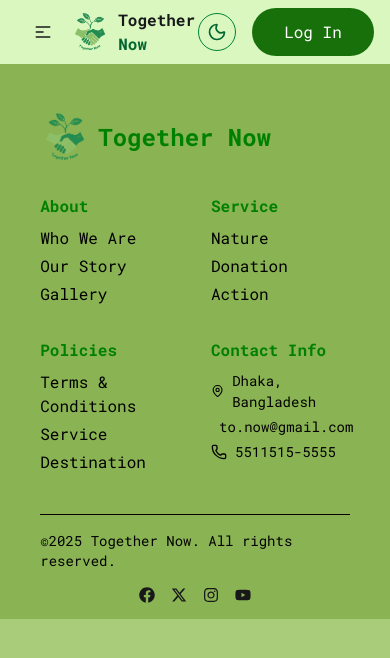
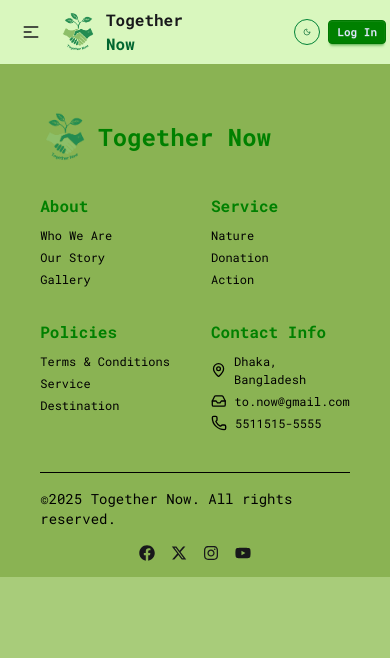
Before and after one commit to arik509/together-now-client, a React (Vite) app: page /auth in a window 390 px wide. Shown: the top 658 px of the page. Built offline with nearby package versions, Linux system fonts and the light colour scheme; no server answers.

Commit message:
Fixed some responsive and color issue

```diff
--- a/src/Components/Footer.jsx
+++ b/src/Components/Footer.jsx
@@ -25,7 +25,7 @@ const Footer = () => (
           <div className="grid grid-cols-2 md:grid-cols-4 gap-8 md:gap-20 w-full">
             <div className="text-primary">
               <h3 className="font-bold mb-2">About</h3>
-              <ul className="space-y-1 text-accent">
+              <ul className="space-y-1 text-[12px] md:text-[16px] text-accent">
                 <li>Who We Are</li>
                 <li>Our Story</li>
                 <li>Gallery</li>
@@ -33,7 +33,7 @@ const Footer = () => (
             </div>
             <div className="text-primary">
               <h3 className="font-bold mb-2">Service</h3>
-              <ul className="space-y-1 text-accent">
+              <ul className="space-y-1 text-[12px] md:text-[16px] text-accent">
                 <li>Nature</li>
                 <li>Donation</li>
                 <li>Action</li>
@@ -41,7 +41,7 @@ const Footer = () => (
             </div>
             <div className="text-primary">
               <h3 className="font-bold mb-2">Policies</h3>
-              <ul className="space-y-1 text-accent">
+              <ul className="space-y-1 text-[12px] md:text-[16px] text-accent">
                 <li>Terms & Conditions</li>
                 <li>Service</li>
                 <li>Destination</li>
@@ -49,7 +49,7 @@ const Footer = () => (
             </div>
             <div className="text-primary">
               <h3 className="font-bold mb-2">Contact Info</h3>
-              <ul className="space-y-1 text-[14px] md:text-[16px] text-accent">
+              <ul className="space-y-1 text-[12px] md:text-[16px] text-accent">
                 <li className="flex items-center gap-2">
                   <MapPin size={16}></MapPin> Dhaka, Bangladesh
                 </li>
--- a/src/Components/Navbar.jsx
+++ b/src/Components/Navbar.jsx
@@ -69,7 +69,7 @@ const Navbar = () => {
 
   return (
     <div className="bg-secondary">
-      <div className="navbar w-11/12 mx-auto p-0 md:p-3 lg:p-6">
+      <div className="navbar w-full md:w-11/12 mx-auto p-1 md:p-3 lg:p-6">
         <div className="navbar-start">
           <div className="dropdown">
             <div tabIndex={0} role="button" className="btn btn-ghost lg:hidden">
@@ -137,16 +137,16 @@ const Navbar = () => {
           </ul>
         </div>
 
-        <div className="navbar-end flex items-center gap-4">
+        <div className="navbar-end flex items-center gap-2 md:gap-4">
           <button
             onClick={toggleTheme}
             className="p-2 rounded-full border border-green-700 hover:bg-green-100 dark:hover:bg-green-500 cursor-pointer transition"
             title="Toggle theme"
           >
             {theme === "light" ? (
-              <Moon className="w-5 h-5 text-green-800" />
+              <Moon className="w-2 md:w-5 h-2 md:h-5 text-green-800" />
             ) : (
-              <Sun className="w-5 h-5 text-yellow-400" />
+              <Sun className="w-2 md:w-5 h-2 md:h-5 text-yellow-400" />
             )}
           </button>
 
@@ -161,7 +161,7 @@ const Navbar = () => {
                   <img
                     src={user.photoURL || userIcon}
                     alt={user.displayName || "User"}
-                    className="w-10 h-10 rounded-full border-2 border-green-700 dark:border-green-400"
+                    className="w-6 md:w-10 h-6 md:h-10 rounded-full border-2 border-green-700 dark:border-green-400"
                   />
                 </div>
 
@@ -198,13 +198,13 @@ const Navbar = () => {
                 )}
               </div>
 
-              <button onClick={handleLogout} className="button">
-                <span className="button-content cursor-pointer">Log Out</span>
+              <button onClick={handleLogout} className="btn btn-xs sm:btn-sm md:btn-md lg:btn-lg xl:btn-xl btn-primary">
+                <span className=" cursor-pointer ">Log Out</span>
               </button>
             </>
           ) : (
-            <button className="button">
-              <Link to="/auth/login" className="button-content">
+            <button className="btn btn-xs sm:btn-sm md:btn-md lg:btn-lg xl:btn-xl btn-primary">
+              <Link to="/auth/login" className="">
                 Log In
               </Link>
             </button>
--- a/src/Pages/UpcomingEvents.jsx
+++ b/src/Pages/UpcomingEvents.jsx
@@ -98,7 +98,7 @@ const UpcomingEvents = () => {
             type="text"
             value={searchInput}
             onChange={(e) => setSearchInput(e.target.value)}
-            placeholder="Search events by title, description, or location..."
+            placeholder="Search events by title.."
             className="input input-bordered w-full pr-20 pl-12"
           />
           <Search className="absolute left-4 top-1/2 -translate-y-1/2 w-5 h-5 text-gray-400" />
@@ -122,7 +122,7 @@ const UpcomingEvents = () => {
         </form>
 
         {searchQuery && (
-          <div className="mt-2 text-sm text-gray-600 dark:text-gray-400">
+          <div className="mt-2 text-sm text-accent">
             Searching for:{" "}
             <span className="font-semibold">"{searchQuery}"</span>
             <button
@@ -153,20 +153,20 @@ const UpcomingEvents = () => {
 
       {(filter !== "All" || searchQuery) && (
         <div className="flex flex-wrap gap-2 justify-center mb-6">
-          <span className="text-sm text-gray-600 dark:text-gray-400">
+          <span className="text-sm text-accent">
             Active filters:
           </span>
           {filter !== "All" && (
             <span className="badge badge-primary gap-2">
-              Type: {filter}
+              <p className="text-accent">Type: {filter}</p>
               <button onClick={() => setFilter("All")}>
                 <X className="w-3 h-3" />
               </button>
             </span>
           )}
           {searchQuery && (
-            <span className="badge badge-secondary gap-2">
-              Search: {searchQuery}
+            <span className="badge badge-primary gap-2">
+              <p className="text-accent">Search: {searchQuery}</p>
               <button onClick={handleClearSearch}>
                 <X className="w-3 h-3" />
               </button>
@@ -200,7 +200,7 @@ const UpcomingEvents = () => {
         </div>
       ) : (
         <>
-          <div className="text-center my-4 text-2xl text-gray-600 dark:text-gray-400">
+          <div className="text-center my-4 text-2xl text-accent">
             Found {events.length} event{events.length !== 1 ? "s" : ""}
           </div>
 
```
